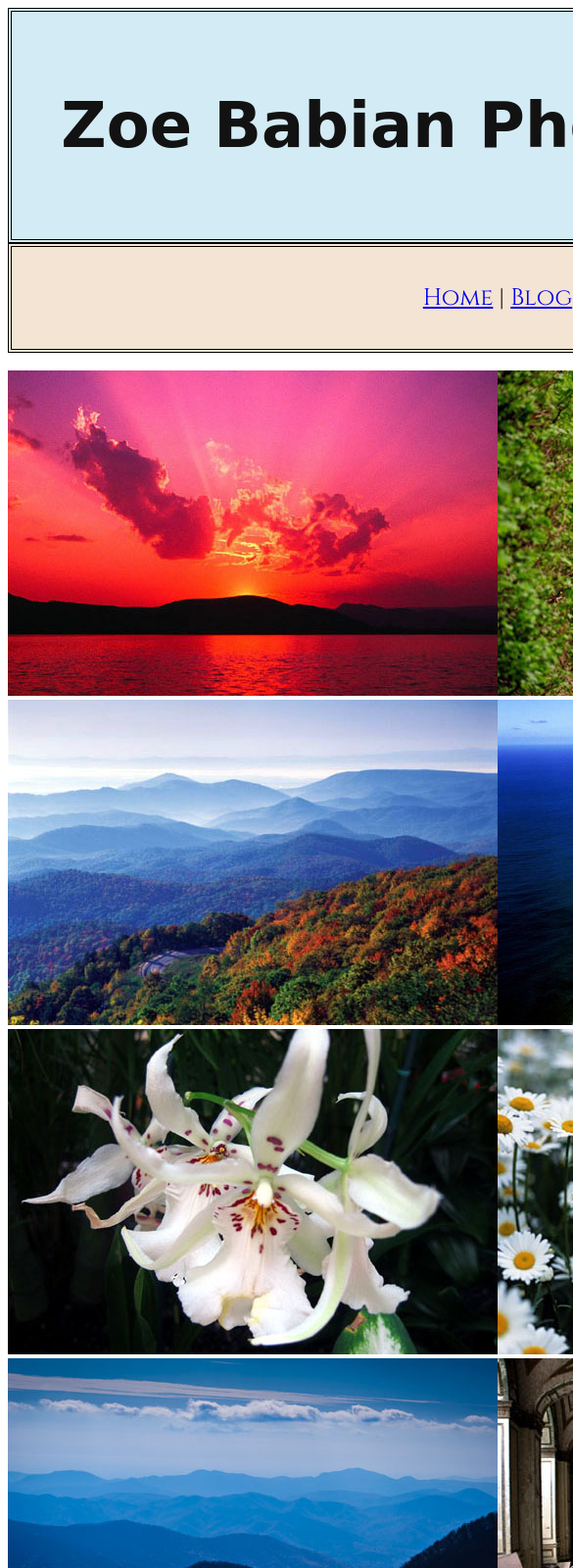
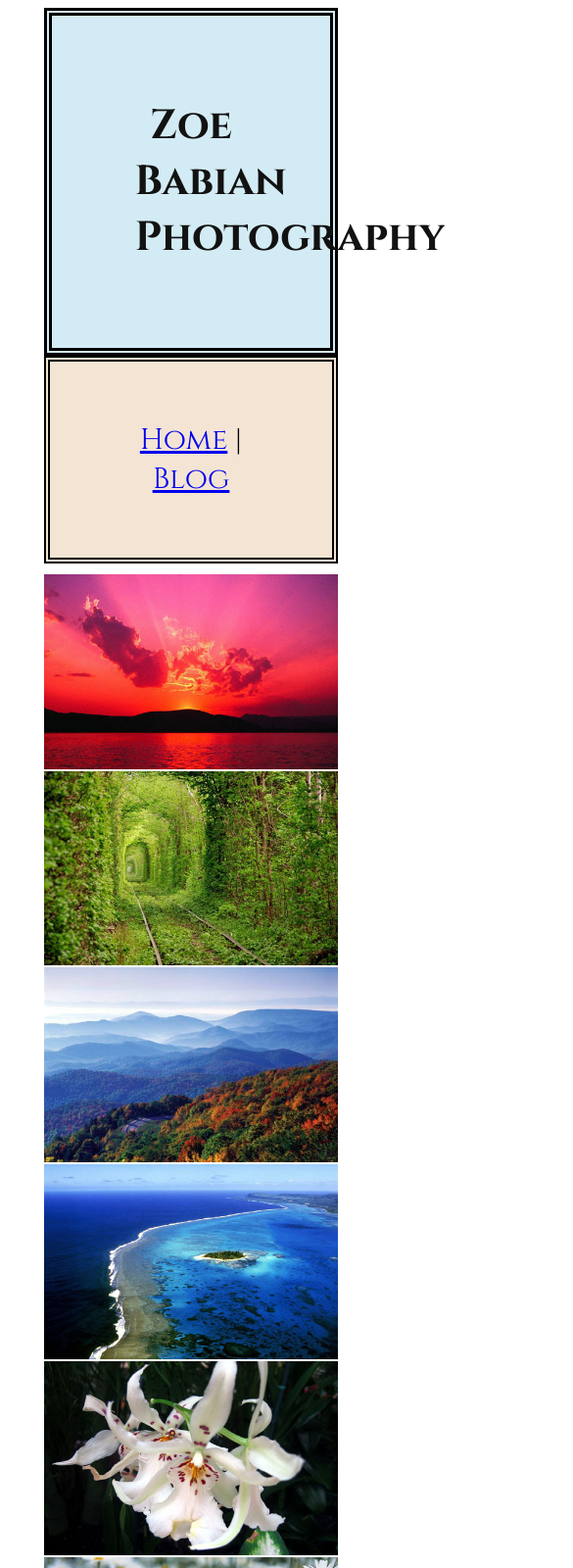
Before and after one commit to Merrie987/Merrie987.github.io, a plain HTML site: page unit_5/index.html in a window 390 px wide. Shown: the top 1600 px of the page at 98% size, 585 px wide, since content can reach past the window. Drawn offline with Linux system fonts and the light colour scheme; a web font is replaced by a local one.

Commit message:
Unit 9
responsive design changes

```diff
--- /dev/null
+++ b/unit_5/css/reset.css
@@ -0,0 +1,48 @@
+/* http://meyerweb.com/eric/tools/css/reset/
+   v2.0 | 20110126
+   License: none (public domain)
+*/
+
+html, body, div, span, applet, object, iframe,
+h1, h2, h3, h4, h5, h6, p, blockquote, pre,
+a, abbr, acronym, address, big, cite, code,
+del, dfn, em, img, ins, kbd, q, s, samp,
+small, strike, strong, sub, sup, tt, var,
+b, u, i, center,
+dl, dt, dd, ol, ul, li,
+fieldset, form, label, legend,
+table, caption, tbody, tfoot, thead, tr, th, td,
+article, aside, canvas, details, embed,
+figure, figcaption, footer, header, hgroup,
+menu, nav, output, ruby, section, summary,
+time, mark, audio, video {
+	margin: 0;
+	padding: 0;
+	border: 0;
+	font-size: 100%;
+	font: inherit;
+	vertical-align: baseline;
+}
+/* HTML5 display-role reset for older browsers */
+article, aside, details, figcaption, figure,
+footer, header, hgroup, menu, nav, section {
+	display: block;
+}
+body {
+	line-height: 1;
+}
+ol, ul {
+	list-style: none;
+}
+blockquote, q {
+	quotes: none;
+}
+blockquote:before, blockquote:after,
+q:before, q:after {
+	content: '';
+	content: none;
+}
+table {
+	border-collapse: collapse;
+	border-spacing: 0;
+}
--- a/unit_5/css/style.css
+++ b/unit_5/css/style.css
@@ -1,45 +1,79 @@
 @import url(http://fonts.googleapis.com/css?family=Fredericka+the+Great);
 @import url(http://fonts.googleapis.com/css?family=Cinzel:400,700);
-@import url(fonts/OldNewspaperTypes.ttf);
+
+body {
+	background:#FFFFFF;
+	font-size: 8px;
+}
 
 #header {
-	font-family:'OldNewspaperTypes', cursive, 'Fredericka the Great';
-	font-size:32px;
+	font-family:'Cinzel', serif;
+	font-style: bold;
+	font-size:4.2em;
 	color: #121212;
-	border: 4px double #000000;
+	border: 0.2em double #000000;
 	text-align: center;
-	padding: 36px;
+	padding: 2em;
 	background: #D3EBF4;
 }
 
 #nav {
 	font-family:'Cinzel', serif;
-	font-size: 24px;
+	font-size: 3em;
 	text-align: center;
-	padding: 36px;
+	padding: 2em;
 	background: #F4E4D3;
-	border: 4px double #000000;
+	border: 0.2em double #000000;
 
 }
 
 #wrapper {
-	width: 1000px;
+	width: 80%;
 	margin: 0 auto;
 }
 
 #contact {
 	font-family:"Cinzel";
-	font-size: 18px;
+	font-size: 3em;
 	text-align: center;
-	padding: 36px;
+	padding: 2em;
 	background: #D3EBF4;
-	border: 4px double #000000;
+	border: 0.2em double #000000;
 }
 
 .blog {
 	text-align: center;
+	font-size: 2em;
 }
 
-body {
-	background:#FFFFFF;
+img {
+	max-width: 100%
 }
+
+@media only screen and (max-width: 768px) {
+	body {
+		font-size: 10px;
+	}
+
+	h1 {
+		font-size: 1em;
+		width: auto;
+		display: inline;
+	}
+}
+
+@media only screen and (max-width: 320px) {
+	body {
+		font-size: 6px;
+	}
+
+	h1 {
+		font-size: 0.7em;
+		width: auto;
+		display: inline;
+	}
+
+	#contact {
+		display: none;
+	}
+}
--- a/unit_5/index.html
+++ b/unit_5/index.html
@@ -4,6 +4,7 @@
 	<title>Zoe Babian Photography</title>
 
 	<link rel="stylesheet" type="text/css" href="css/style.css">
+	<metaname="viewport" content="width=device-width, initialscale=1">
 </head>
 
 <body>
@@ -18,12 +19,15 @@
 
 	<br>
 
-	<img src="images/sunset.jpg" alt="Ocean Sunset"><img src="images/green_railway.jpg" alt="Overgrown Railway">
-	<img src="images/mountains.jpg" alt="Blue Ridge Moutains 1"><img src="images/island.jpg" alt="Pacific Island">
-	<img src="images/white_orchid.jpg" alt="White Orchid"><img src="images/white_daisies.jpg" alt="White Daisies">
-	<img src="images/blue_mountains.jpg" alt="Blue Ridge Mountains 2"><img src="images/broken_piano.jpg" alt="Abandoned Concert Hall">
-	<center><img src="images/brooklyn_bridge_walkway.jpg" alt="Brooklyn Bridge Walkway"></center>
-
+	<img src="images/sunset.jpg" alt="Ocean Sunset">
+	<img src="images/green_railway.jpg" alt="Overgrown Railway">
+	<img src="images/mountains.jpg" alt="Blue Ridge Moutains 1">
+	<img src="images/island.jpg" alt="Pacific Island">
+	<img src="images/white_orchid.jpg" alt="White Orchid">
+	<img src="images/white_daisies.jpg" alt="White Daisies">
+	<img src="images/blue_mountains.jpg" alt="Blue Ridge Mountains 2">
+	<img src="images/broken_piano.jpg" alt="Abandoned Concert Hall">
+	<img src="images/brooklyn_bridge_walkway.jpg" alt="Brooklyn Bridge Walkway">
 	<br>
 
 	<div id="contact">
```
Also changed, not shown: unit_5/blog.html (+1 -1 lines).
